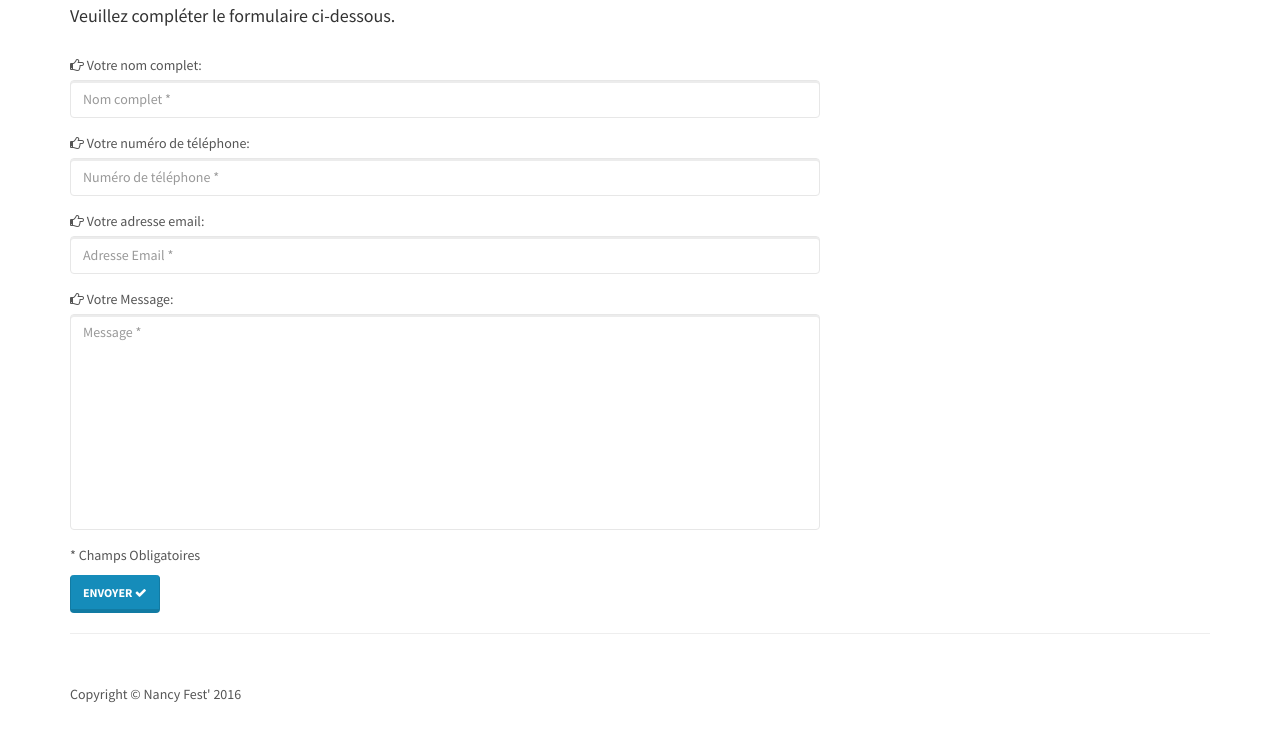
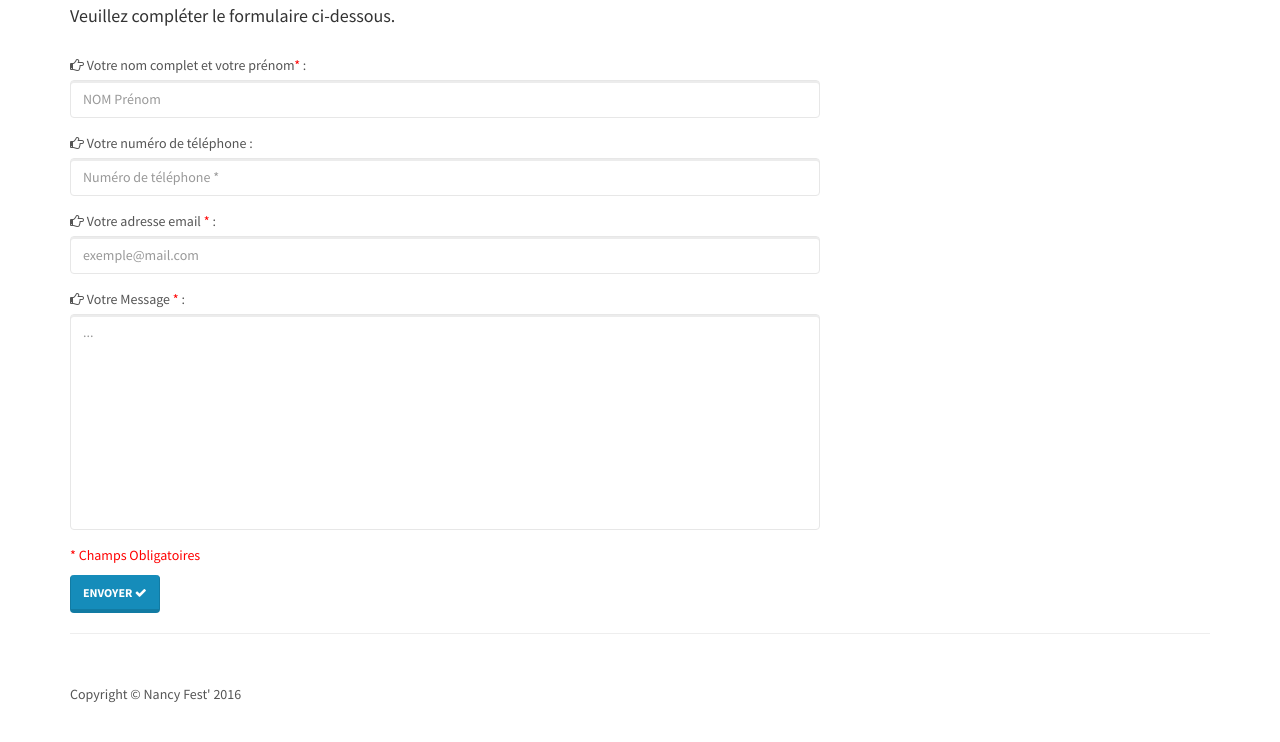
Before and after one commit to JordanMalot/TP2_ASRALL_BOTELLA_MALOT, a plain HTML site: page pages/contact.html in a window 1280 px wide. Shown: the part 606-1348 px from the top of the page. Drawn offline with Linux system fonts and the light colour scheme.

Commit message:
fix pages/

```diff
--- a/pages/contact.html
+++ b/pages/contact.html
@@ -39,7 +39,7 @@
             <!-- Collect the nav links, forms, and other content for toggling -->
             <div class="collapse navbar-collapse" id="bs-example-navbar-collapse-1">
                 <ul class="nav navbar-nav navbar-right">
-                    <li class="active">
+                    <li>
                         <a href="../index.html">Accueil</a>
                     </li>
                     <li>
@@ -57,7 +57,7 @@
                     <li>
                         <a href="gallerie.html">Gallerie</a>
                     </li>
-                    <li>
+                    <li class="active">
                         <a href="contact.html">Nous-contacter</a>
                     </li>
                 </ul>
@@ -109,39 +109,39 @@
         <!-- In order to set the email address and subject line for the contact form go to the bin/contact_me.php file. -->
         <div class="row">
             <div class="col-md-8">
-                <h2><i class="fa fa-arrow-circle-right" aria-hidden="true"></i>     Pour nous envoyer un message</h2>
+                <h2><i class="fa fa-arrow-circle-right" aria-hidden="true"></i> Pour nous envoyer un message</h2>
                 <h4>Veuillez compléter le formulaire ci-dessous.</h4> <br>
                 <form name="sentMessage" id="contactForm" novalidate>
                     <div class="control-group form-group">
                         <div class="controls">
-                            <label><i class="fa fa-hand-o-right" aria-hidden="true"></i> Votre nom complet:</label>
-                            <input type="text" class="form-control" placeholder="Nom complet *" id="name" required data-validation-required-message="Merci d'indiquer votre nom.">
+                            <label><i class="fa fa-hand-o-right" aria-hidden="true"></i> Votre nom complet et votre prénom<span style="color:red;">*</span> : </label>
+                            <input type="text" class="form-control" placeholder="NOM Prénom" id="name" required data-validation-required-message="Merci d'indiquer votre nom.">
                             <p class="help-block"></p>
                         </div>
                     </div>
                     <div class="control-group form-group">
                         <div class="controls">
-                            <label><i class="fa fa-hand-o-right" aria-hidden="true"></i> Votre numéro de téléphone:</label>
-                            <input type="tel" class="form-control" placeholder="Numéro de téléphone *" id="phone" required data-validation-required-message="Merci d'indiquer votre numéro de téléphone.">
+                            <label><i class="fa fa-hand-o-right" aria-hidden="true"></i> Votre numéro de téléphone : </label>
+                            <input type="tel" class="form-control" placeholder="Numéro de téléphone *" id="phone">
                         </div>
                     </div>
                     <div class="control-group form-group">
                         <div class="controls">
-                            <label><i class="fa fa-hand-o-right" aria-hidden="true"></i> Votre adresse email:</label>
-                            <input type="email" class="form-control" placeholder="Adresse Email *" id="email" required data-validation-required-message="Merci d'indiquer votre adresse email.">
+                            <label><i class="fa fa-hand-o-right" aria-hidden="true"></i> Votre adresse email <span style="color:red;">*</span> : </label>
+                            <input type="email" class="form-control" placeholder="exemple@mail.com" id="email" required data-validation-required-message="Merci d'indiquer votre adresse email.">
                         </div>
                     </div>
                     <div class="control-group form-group">
                         <div class="controls">
-                            <label><i class="fa fa-hand-o-right" aria-hidden="true"></i> Votre Message:</label>
-                            <textarea rows="10" cols="100" class="form-control" placeholder="Message *" id="message" required data-validation-required-message="Merci d'entrer votre message" maxlength="999" style="resize:none"></textarea>
+                            <label><i class="fa fa-hand-o-right" aria-hidden="true"></i> Votre Message <span style="color:red;">*</span> : </label>
+                            <textarea rows="10" cols="100" class="form-control" placeholder="..." id="message" required data-validation-required-message="Merci d'entrer votre message" maxlength="999" style="resize:none"></textarea>
                         </div>
                     </div>
                     <div id="success"></div>
                     <!-- For success/fail messages -->
                     <div class="row">
                         <div class="col-md-4">
-                            <p>* Champs Obligatoires</p> </div>
+                            <p style="color:red;">* Champs Obligatoires</p> </div>
                     </div>
                     <button type="submit" class="btn btn-primary">Envoyer <i class="fa fa-check" aria-hidden="true"></i></button>
                 </form>
```
Also changed, not shown: pages/billeterie.html (+2 -2 lines), pages/programmation.html (+2 -2 lines).
